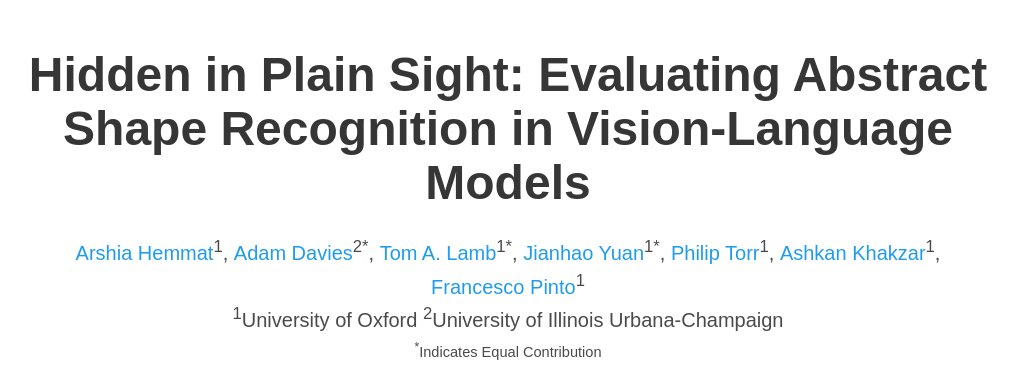
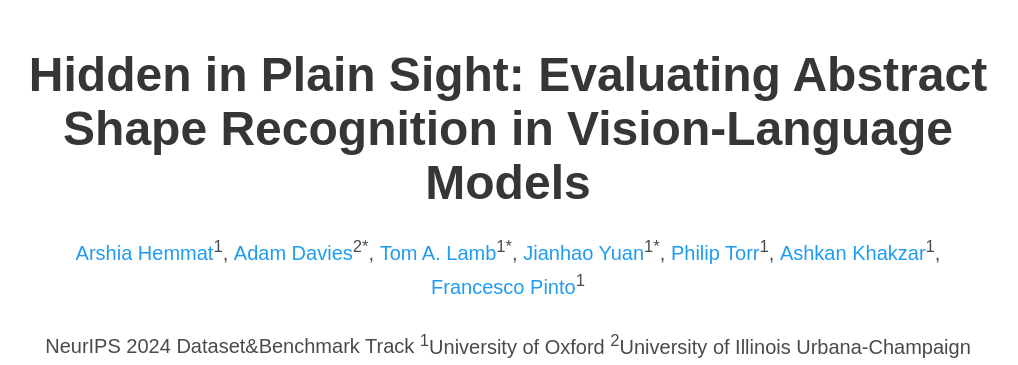
Before and after one commit to arshiahemmat/IllusionBench, a plain HTML site: page index.html in a window 1280 px wide. Shown: the top 365 px of the page, without its empty margins (132-1150 px from the left). Drawn offline with nearby package versions, Linux system fonts and the light colour scheme; some icons are missing; a web font is replaced by a local one.

Commit message:
first update

```diff
--- a/index.html
+++ b/index.html
@@ -80,6 +80,7 @@
                   </div>
 
                   <div class="is-size-5 publication-authors">
+                    <span class="author-block"><br>NeurIPS 2024 Dataset&Benchmark Track</span>
                     <span class="author-block"><sup>1</sup>University of Oxford</span>
                     <span class="author-block"><sup>2</sup>University of Illinois Urbana-Champaign</span>
                     <span class="eql-cntrb"><small><br><sup>*</sup>Indicates Equal Contribution</small></span>
```
